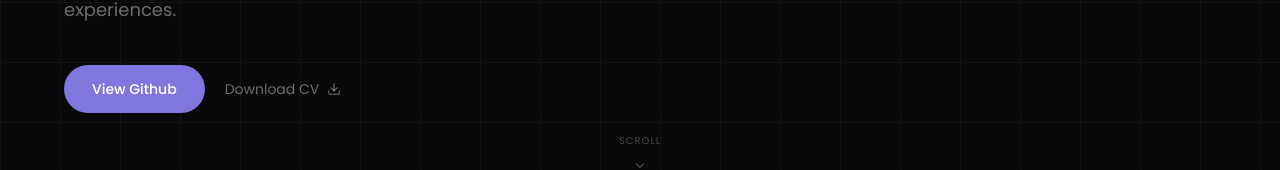
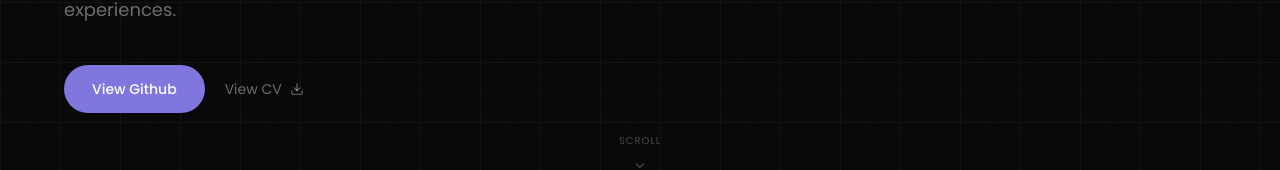
Before and after one commit to Zain-The-Coder/My_Portfolio, a React (Vite) app: page / in a window 1280 px wide. Shown: the part 598-768 px from the top of the page. Built offline with nearby package versions, Linux system fonts and the light colour scheme.

Commit message:
final commit

```diff
--- a/src/components/Hero.jsx
+++ b/src/components/Hero.jsx
@@ -150,16 +150,16 @@
                 View Github
               </a>
             </Magnetic>
-            <button onClick={downloadCV}
+            <a href="https://drive.google.com/file/d/1G7VOQYtPcM7bDX7o9fOWacIaGZLJzK7P/view?usp=sharing"
               className="text-sm text-white/40 hover:text-white/70 cursor-pointer transition-colors inline-flex items-center gap-2"
             >
-              Download CV
+              View CV
               <svg width="14" height="14" viewBox="0 0 24 24" fill="none" stroke="currentColor" strokeWidth="2" strokeLinecap="round" strokeLinejoin="round">
                 <path d="M21 15v4a2 2 0 0 1-2 2H5a2 2 0 0 1-2-2v-4" />
                 <polyline points="7 10 12 15 17 10" />
                 <line x1="12" y1="15" x2="12" y2="3" />
               </svg>
-            </button>
+            </a>
           </motion.div>
         </div>
 
```
Also changed, not shown: public/images/full cv.png (added), public/images/my-resume.png (added).
